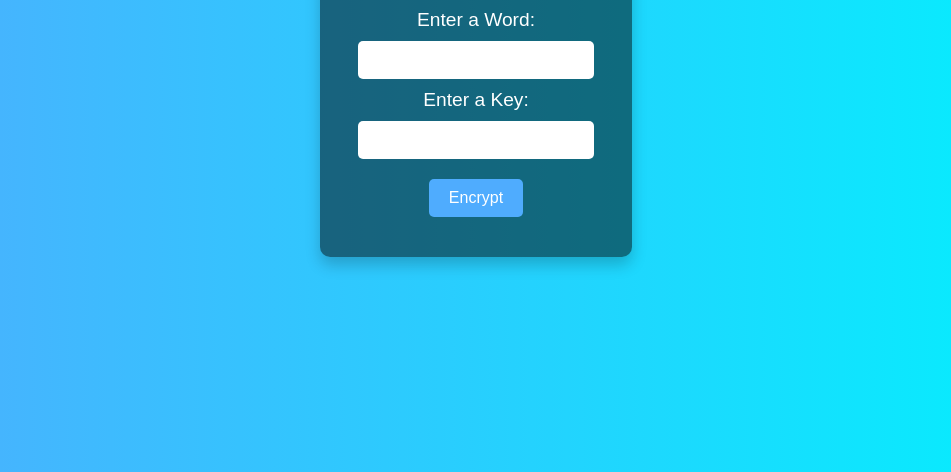
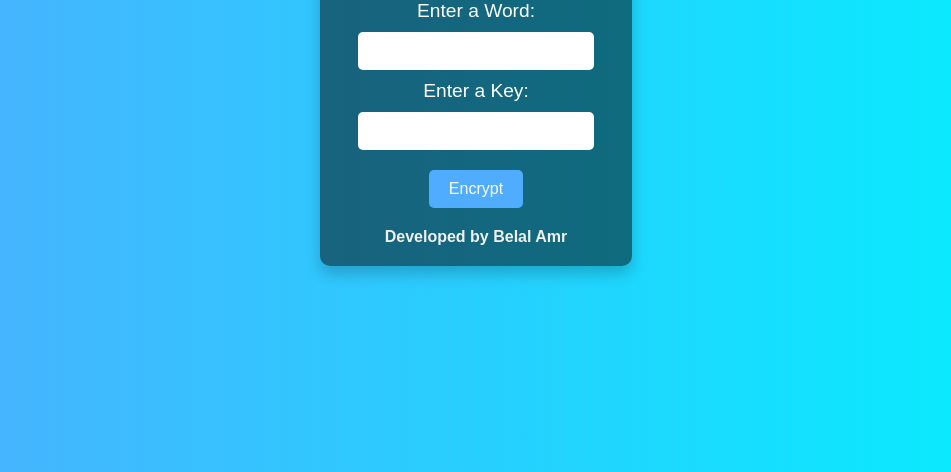
Before and after one commit to BelalAmrMohamed/caesar-cypher, a plain HTML site: page index.html in a window 1280 px wide. Shown: the part 328-800 px from the top of the page, without its empty margins (164-1115 px from the left). Drawn offline with Linux system fonts and the light colour scheme.

Commit message:
Add files via upload

```diff
--- a/index.html
+++ b/index.html
@@ -66,6 +66,12 @@
             font-size: 1.5rem;
             font-weight: bold;
         }
+        .footer {
+            margin-top: 20px;
+            font-size: 1rem;
+            font-weight: bold;
+            color: #f0f0f0;
+        }
     </style>
 </head>
 <body>
@@ -81,6 +87,7 @@
             <button type="button" onclick="encryptWord()">Encrypt</button>
         </form>
         <div class="result" id="result"></div>
+        <div class="footer">Developed by Belal Amr</div>
     </div>
 
     <script>
```
